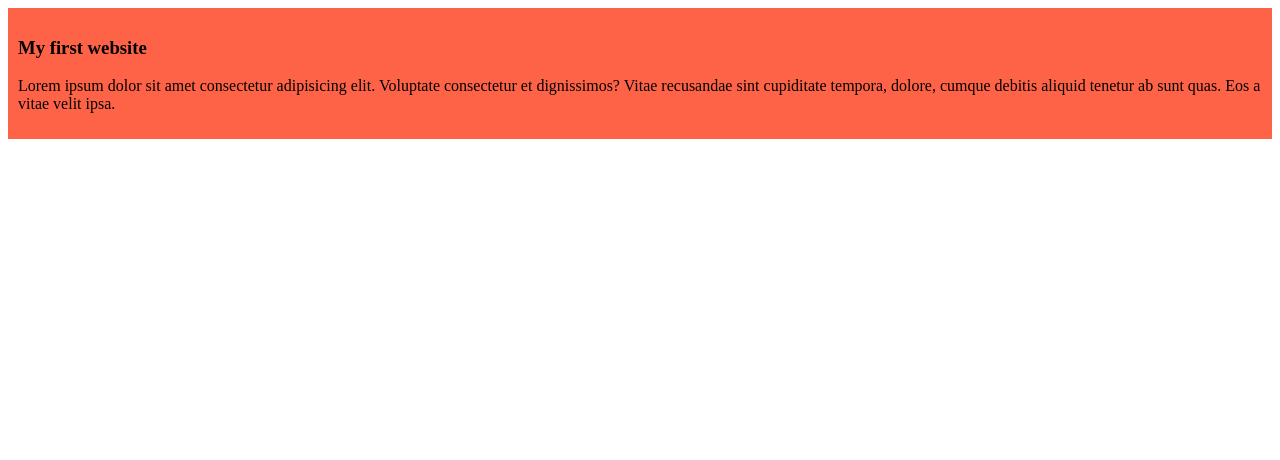
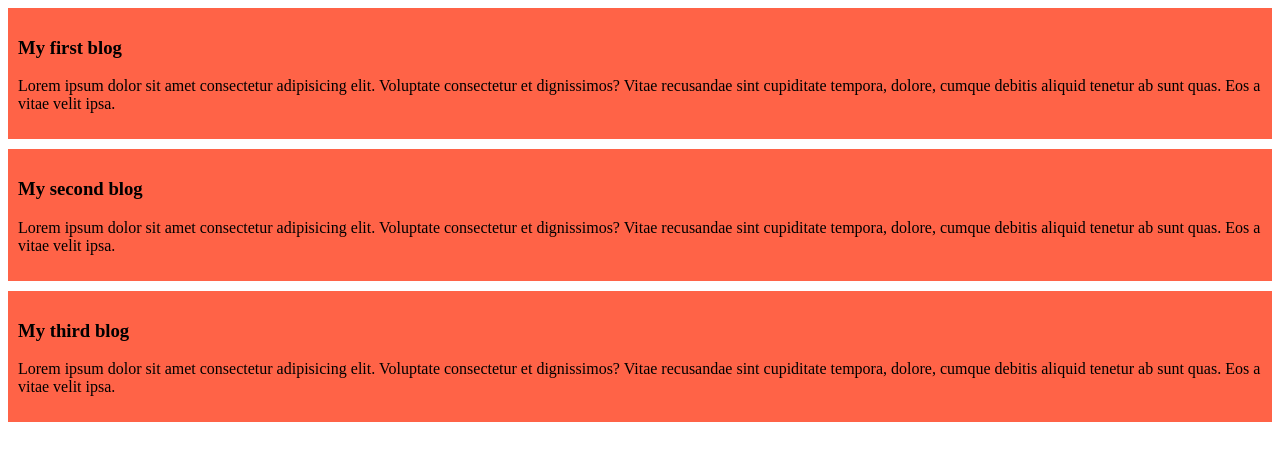
Before and after one commit to RintuWeb01/my-third-github-repo, a plain HTML site: page index.html in a window 1280 px wide. Drawn offline with Linux system fonts and the light colour scheme.

Commit message:
my second blog

```diff
--- a/blog.css
+++ b/blog.css
@@ -1,4 +1,5 @@
 div{
     background-color: tomato;
     padding: 10px;
+    margin-bottom: 10px;
 }
--- a/index.html
+++ b/index.html
@@ -8,7 +8,15 @@
 </head>
 <body>
     <div>
-      <h3>  My first website</h3>
+      <h3>  My first blog</h3>
+        <p>Lorem ipsum dolor sit amet consectetur adipisicing elit. Voluptate consectetur et dignissimos? Vitae recusandae sint cupiditate tempora, dolore, cumque debitis aliquid tenetur ab sunt quas. Eos a vitae velit ipsa.</p>
+    </div>
+    <div>
+      <h3>  My second blog</h3>
+        <p>Lorem ipsum dolor sit amet consectetur adipisicing elit. Voluptate consectetur et dignissimos? Vitae recusandae sint cupiditate tempora, dolore, cumque debitis aliquid tenetur ab sunt quas. Eos a vitae velit ipsa.</p>
+    </div>
+    <div>
+      <h3>  My third blog</h3>
         <p>Lorem ipsum dolor sit amet consectetur adipisicing elit. Voluptate consectetur et dignissimos? Vitae recusandae sint cupiditate tempora, dolore, cumque debitis aliquid tenetur ab sunt quas. Eos a vitae velit ipsa.</p>
     </div>
 
```
